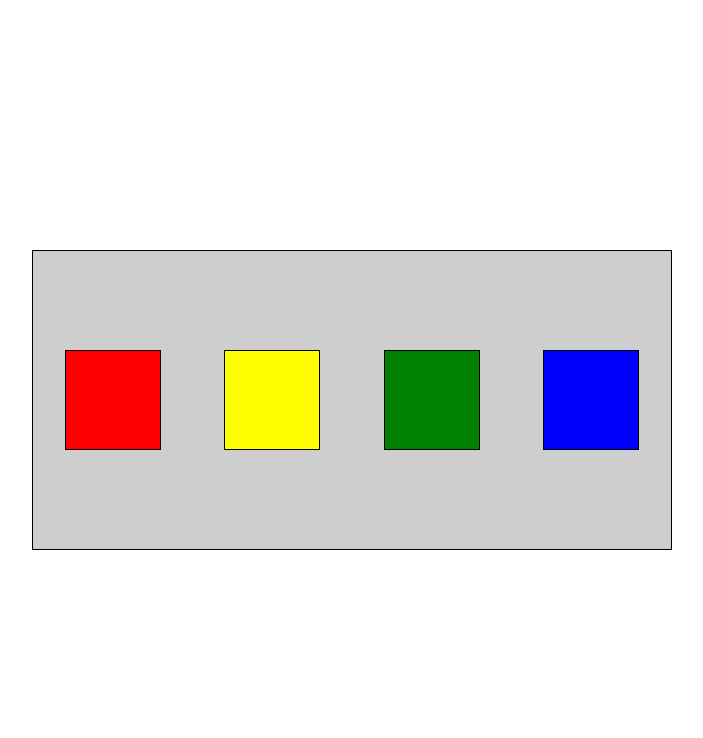
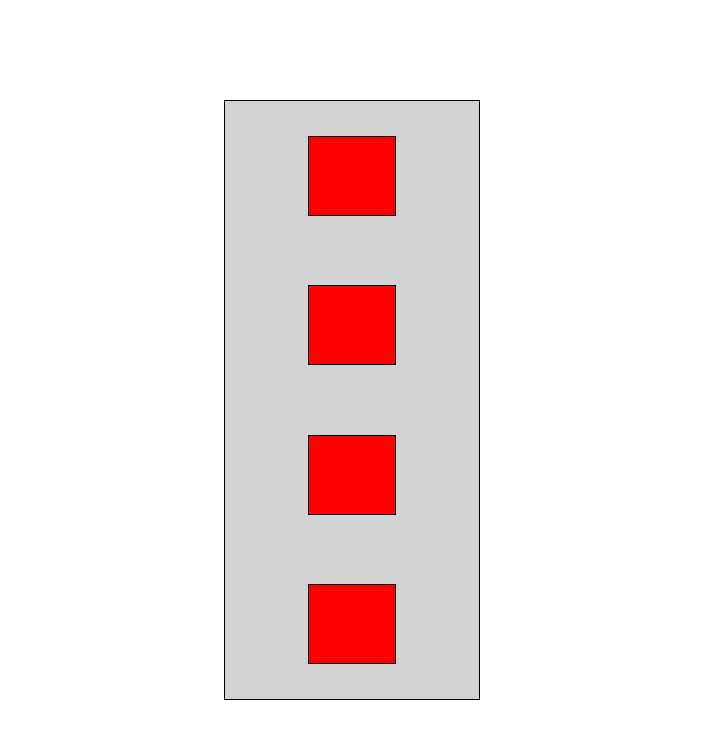
Before and after one commit to guillerdev97/masterclass_flex_grid, a plain HTML site: page exercises/flex02-done/index.html in a window 1280 px wide. Shown: the whole page, without its empty margins (288-991 px from the left). Drawn offline with Linux system fonts and the light colour scheme.

Commit message:
new flex exercise

```diff
--- a/exercises/flexbox/index.html
+++ b/exercises/flex02-done/index.html
@@ -5,19 +5,17 @@
     <meta charset="UTF-8">
     <meta http-equiv="X-UA-Compatible" content="IE=edge">
     <meta name="viewport" content="width=device-width, initial-scale=1.0">
-    <title>Learning Flexbox</title>
-    <!-- css link -->
+    <title>Flex02</title>
     <link rel="stylesheet" type="text/css" href="./styles.css">
 </head>
 
 <body>
-    <section class="flex-container">
-        <div id="green" class="flex-box"></div>
-        <div id="blue" class="flex-box"></div>
-        <div id="red" class="flex-box"></div>
-        <div id="yellow" class="flex-box"></div>
+    <section id="flex-container">
+        <div class="flex-item"></div>
+        <div class="flex-item"></div>
+        <div class="flex-item"></div>
+        <div class="flex-item"></div>
     </section>
-
 </body>
 
 </html>
--- /dev/null
+++ b/exercises/flex02-done/styles.css
@@ -0,0 +1,34 @@
+/* normalize css */
+* {
+  box-sizing: border-box;
+  margin: 0;
+  padding: 0;
+}
+
+/* body css */
+body {
+  display: flex;
+  justify-content: center;
+  align-items: center;
+  min-height: 100vh;
+}
+
+/* flex-container */
+#flex-container {
+  display: flex;
+  flex-direction: column;
+  justify-content: space-around;
+  align-items: center;
+  width: 20%;
+  height: 600px;
+  background-color: lightgray;
+  border: 1px solid black;
+}
+
+/* flex-item */
+.flex-item {
+  width: 35%;
+  height: 80px;
+  background-color: red;
+  border: 1px solid black;
+}
--- a/exercises/flexbox/styles.css
+++ /dev/null
@@ -1,45 +0,0 @@
-/* normalize css */
-* {
-  box-sizing: border-box;
-  margin: 0;
-  padding: 0;
-}
-
-body {
-  display: flex;
-  justify-content: center;
-  align-items: center;
-  min-height: 100vh;
-}
-
-.flex-container {
-  display: flex;
-  justify-content: space-around;
-  align-items: center;
- flex-direction: row;
-  width: 50%;
-  height: 300px;
-  background-color: rgb(206, 206, 206);
-  border: 1px solid black;
-}
-
-.flex-box {
-  width: 15%;
-  height: 100px;
-  border: 1px solid black;
-}
-
-#green {
-  order: 1;
-  background-color: green;
-}
-#red {
-  background-color: red;
-}
-#blue {
-  order: 2;
-  background-color: blue;
-}
-#yellow {
-  background-color: yellow;
-}
```
